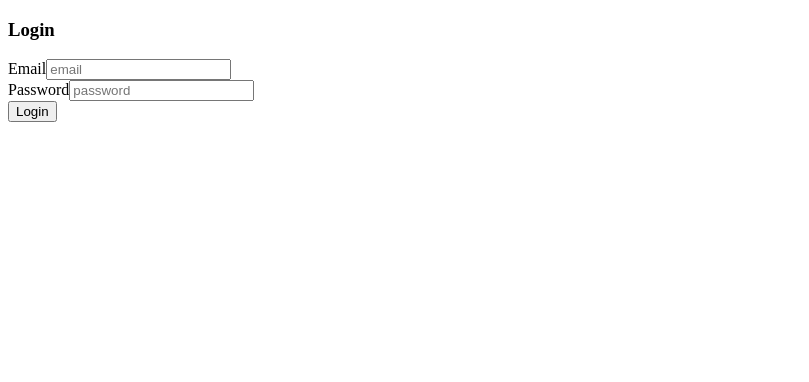
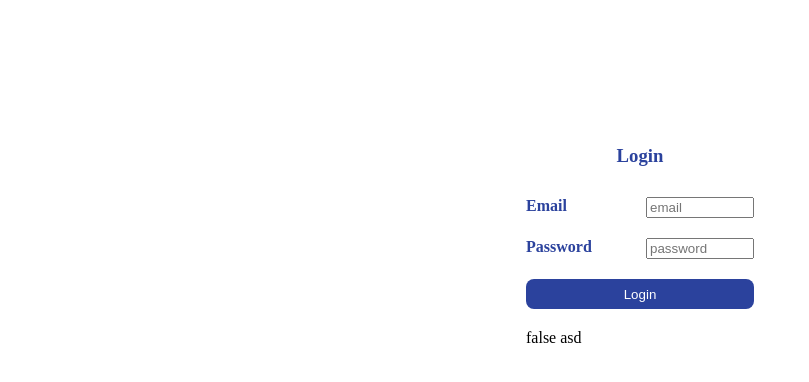
Before and after one commit to bachokhachvani/desk-app.vuejs, a Nuxt app: page /login in a window 1280 px wide. Shown: the top 382 px of the page, without its empty margins (0-809 px from the left). Built offline with nearby package versions, Linux system fonts and the light colour scheme.

Commit message:
added room/desk model and login page

```diff
--- a/components/Login.vue
+++ b/components/Login.vue
@@ -1,17 +1,29 @@
 <template>
+  <div class="main">
     <div>
       <h3>Login</h3>
       <form @submit.prevent="submitHandler">
         <div>
           <label for="email">Email</label>
-        <input v-model.trim="email" type="email" placeholder="email" />
+          <input
+            v-model.trim="email"
+            type="email"
+            placeholder="email"
+            required
+          />
         </div>
         <div>
-        <label for="password">Password</label>
-        <input v-model.trim="password" type="password" placeholder="password" />
+          <label for="password" required>Password</label>
+          <input
+            v-model.trim="password"
+            type="password"
+            placeholder="password"
+          />
         </div>
         <button>Login</button>
+        <div>{{ userData2.isLogged }} asd</div>
       </form>
+    </div>
   </div>
 </template>
 
@@ -26,7 +38,11 @@ export default {
       password: "",
     };
   },
-  computed: {},
+  computed: {
+    userData2() {
+      return this.$store.getters.user;
+    },
+  },
   methods: {
     submitHandler() {
       console.log(this.email, this.password);
@@ -35,11 +51,61 @@ export default {
       const isUser =
         users.filter((data) => data.email === this.email).length > 0
           ? users.filter((data) => data.email === this.email)[0]
-          : new User("", "", "");
+          : new User(null, null, null); //shesacvlelia
+
       const isPassword = isUser.password === this.password;
       console.log("isUser:", isUser);
       console.log(isPassword);
+      if (isUser && isPassword) {
+        this.$store.dispatch("getUser", { isLogged: true, user: isUser });
+        this.$router.push("/home");
+      } else {
+        this.$store.dispatch("getUser", { isLogged: false, user: {} });
+      }
     },
   },
 };
 </script>
+
+<style scoped lang="scss">
+.main {
+  display: flex;
+  flex-direction: column;
+  justify-content: center;
+  align-items: center;
+  margin-top: 10%;
+  h3 {
+    text-align: center;
+    margin-bottom: 30px;
+    color: rgb(43, 66, 157);
+  }
+  form {
+    display: flex;
+    flex-direction: column;
+    gap: 20px;
+    div {
+      display: flex;
+      justify-content: space-between;
+    }
+  }
+  button {
+    background-color: rgb(43, 66, 157);
+    border-radius: 8px;
+    color: #ffff;
+    border: none;
+    height: 30px;
+    cursor: pointer;
+  }
+}
+
+input {
+  width: 100px;
+}
+
+label {
+  color: rgb(43, 66, 157);
+  width: 100px;
+  margin-right: 20px;
+  font-weight: 600;
+}
+</style>
--- a/components/Register.vue
+++ b/components/Register.vue
@@ -61,6 +61,7 @@ export default {
   align-items: center;
   margin-top: 10%;
   h3 {
+    text-align: center;
     margin-bottom: 30px;
     color: rgb(43, 66, 157);
   }
--- /dev/null
+++ b/store/index.js
@@ -0,0 +1,41 @@
+import Vue from "vue";
+import Vuex from "vuex";
+
+Vue.use(Vuex);
+
+export default () =>
+  new Vuex.Store({
+    modules: {},
+    state() {
+      return {
+        isLogged: false,
+        user: {},
+      };
+    },
+    getters: {
+      user(state) {
+        return { user: state.user, isLogged: state.isLogged };
+      },
+    },
+    mutations: {
+      getUserInfo(state, payload) {
+        if (payload) {
+          state.isLogged = payload.isLogged;
+          state.user = payload.user;
+        }
+      },
+    },
+    actions: {
+      getUser(context, payload) {
+        if (payload) {
+          context.commit("getUserInfo", {
+            user: payload.user,
+            isLogged: payload.isLogged,
+          });
+          if (payload.isLogged) {
+            localStorage.setItem("userInfo", JSON.stringify(payload));
+          }
+        }
+      },
+    },
+  });
```
Also changed, not shown: components/models/desk.js (added, +9 -0 lines), components/models/room.js (added, +8 -0 lines). Lines whose indentation alone changed are shown as unchanged.
